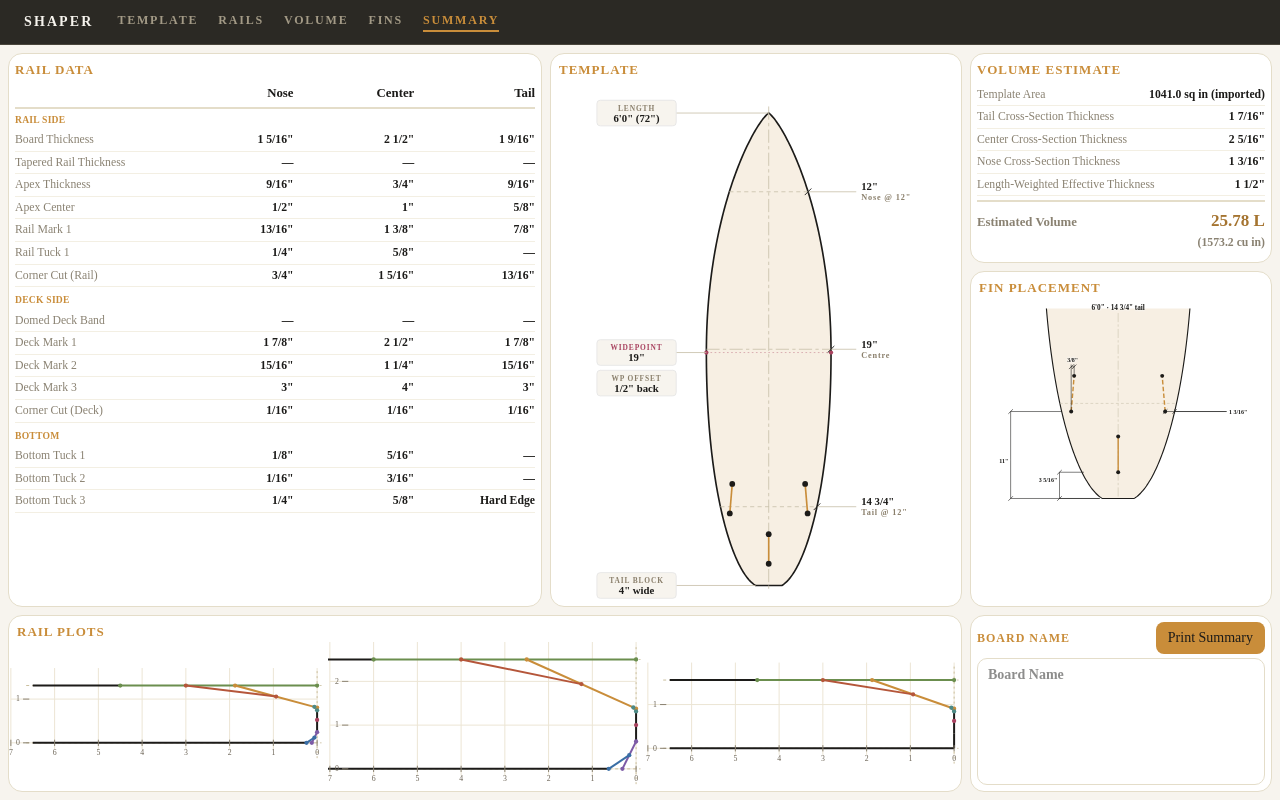
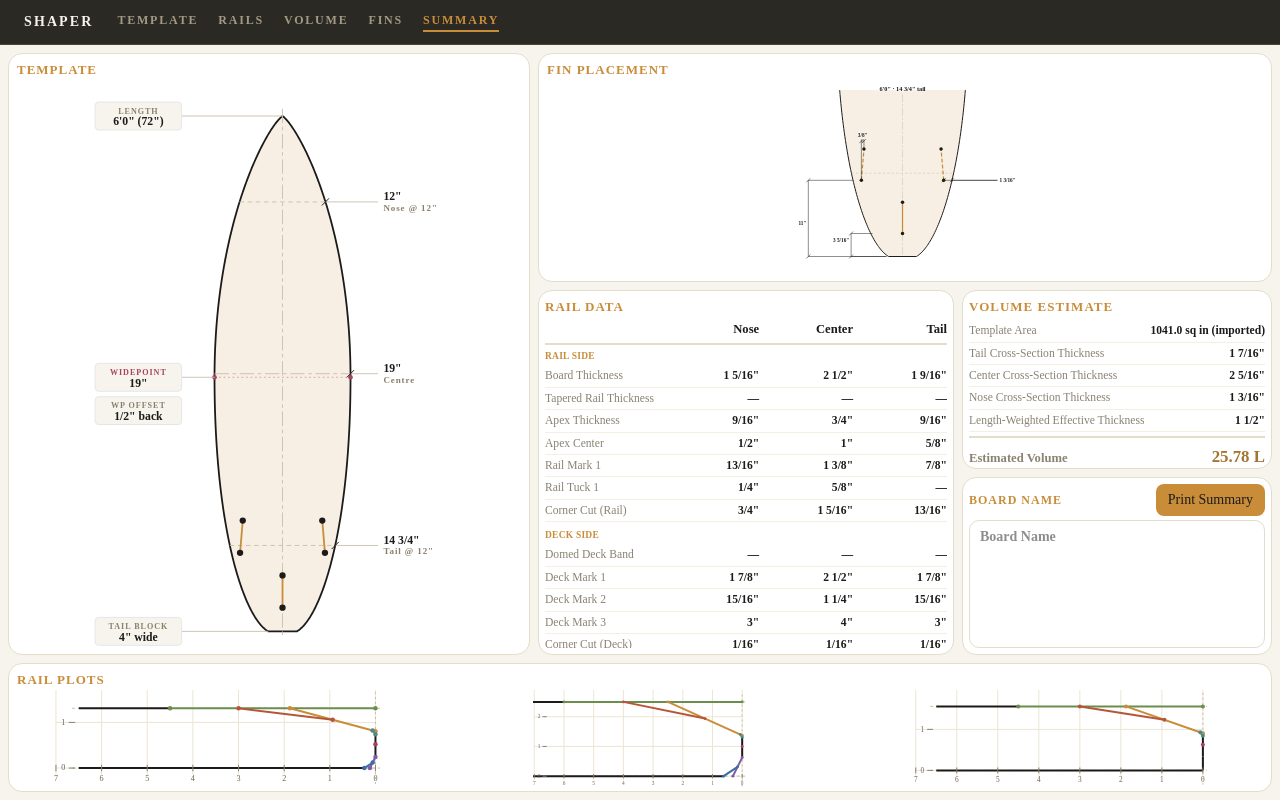
Before and after one commit to cpktoes/shaper, a Next.js app: page /design/summary in a window 1280 px wide. Built offline with nearby package versions, Linux system fonts and the light colour scheme.

Commit message:
feat(summary): re-lay the dashboard by card priority and keep it on one landscape page (260822-nbz)

```diff
--- a/app/design/summary/summary.css
+++ b/app/design/summary/summary.css
@@ -10,16 +10,53 @@
  */
 
 /* The CSS form of the prototype's `fontScale` (Summary.dc.html line 161:
-   `clamp(0.85, ((rootAvailW || 1200) / 3) / 400, 1.6)`, i.e. `clamp(0.85, viewportWidth / 1200,
-   1.6)`). Expressed per font size as `clamp(base*0.85, base/12 vw, base*1.6)` — worked example:
-   the 10px compact callout becomes `clamp(8.5px, 0.8333vw, 16px)`, which is exactly 10px at a
-   1200px window — this is the identical curve with no ResizeObserver/poll measuring it. */
+   `clamp(0.85, ((rootAvailW || 1200) / 3) / 400, 1.6)`, i.e. `clamp(0.85, rootWidth / 1200, 1.6)`).
+   Expressed per font size as `clamp(base*0.85, base/12 cqw, base*1.6)` — worked example: the 10px
+   compact callout becomes `clamp(8.5px, 0.8333cqw, 16px)`, which is exactly 10px at a 1200px root —
+   the identical curve with no ResizeObserver/poll measuring it.
+
+   `cqw`, not `vw`, and that difference is load-bearing. These sizes decide how tall the sheet lays
+   out, and `useSummaryPrintFit` measures that height while the page is still in screen media. Tied
+   to the viewport, the fonts it measures are the SCREEN's, while the sheet prints against the page's
+   much narrower viewport — so the same design measured 14.7px rows from a 1600px window and printed
+   9.35px ones, and the scale was computed for a layout that never existed. Tied to the container,
+   they follow the width the hook pins the root to, and measurement and print agree.
+
+   The custom properties are declared on the container itself, but that is fine: `cqw` resolves where
+   the property is USED, and every user is a descendant. */
 [data-summary-root] {
-  --summary-font-callout: clamp(8.5px, 0.8333vw, 16px); /* 10px base */
-  --summary-font-group: clamp(7.65px, 0.75vw, 14.4px); /* 9px base  */
-  --summary-font-row: clamp(9.35px, 0.9167vw, 17.6px); /* 11px base */
-  --summary-font-label: clamp(10.2px, 1vw, 19.2px); /* 12px base */
-  --summary-font-volume: clamp(13.6px, 1.3333vw, 25.6px); /* 16px base */
+  --summary-font-callout: clamp(8.5px, 0.8333cqw, 16px); /* 10px base */
+  --summary-font-group: clamp(7.65px, 0.75cqw, 14.4px); /* 9px base  */
+  --summary-font-row: clamp(9.35px, 0.9167cqw, 17.6px); /* 11px base */
+  --summary-font-label: clamp(10.2px, 1cqw, 19.2px); /* 12px base */
+  --summary-font-volume: clamp(13.6px, 1.3333cqw, 25.6px); /* 16px base */
+}
+
+/*
+ * The dashboard grid's tracks.
+ *
+ * Twelve columns and four rows, laid out by how much each card matters and what shape its content
+ * is. Template is the sheet's subject, so it takes a full-height column on the left where the eye
+ * lands first, wide enough that the tall board drawing is not stranded with dead space above and
+ * below it. Fin Placement is second and its drawing is wide, so it banners across the top of
+ * everything to the right rather than sitting in a tall cell it could never fill. Rail Data and the
+ * Rail Plots sit beneath it, and Volume — five rows of text, and the least of the five — takes the
+ * short strip at the bottom.
+ *
+ * A container query, not a media query: printing has a different viewport than the screen, so a
+ * viewport breakpoint would mean the layout measured by `useSummaryPrintFit` is not the one that
+ * prints. See that hook's head comment. The query is written against `[data-summary-grid]`, the
+ * child of the `@container` element — a container query never matches the container itself.
+ *
+ * The doubled attribute selector beats the `grid-cols-1` utility on the same element without
+ * needing `!important`, whatever order the two stylesheets land in.
+ */
+@container (min-width: 900px) {
+  [data-summary-grid][data-summary-grid] {
+    grid-template-columns: repeat(12, minmax(0, 1fr));
+    grid-template-rows: 32fr 25fr 25fr 18fr;
+    overflow: hidden;
+  }
 }
 
 /* Print path, ported from Summary.dc.html's own <style> helmet (lines 12-28). `@page` is the one
@@ -75,10 +112,12 @@
     display: flex !important;
   }
 
-  /* Set by useSummaryPrintFit's beforeprint handler: release the fixed on-screen height so the
-     grid can grow to its natural size before the print-fit `zoom` scale is measured and applied. */
+  /* Set by useSummaryPrintFit's beforeprint handler, which also gives this element an inline width
+     and height equal to the printable page box. The height is deliberately NOT forced to `auto`
+     here: that was what let the `fr` rows go content-proportional and inflate the sheet past the
+     page. `overflow: hidden` is the backstop — with the box the exact size of the page, anything
+     that still spills cannot start a second one. */
   [data-summary-root][data-printing] {
-    height: auto !important;
-    overflow: visible !important;
+    overflow: hidden !important;
   }
 }
--- a/components/fins/fin-viewer.tsx
+++ b/components/fins/fin-viewer.tsx
@@ -427,17 +427,24 @@ export function FinViewer({
   const valueFontSize = compact ? "var(--summary-font-callout, 10px)" : 14;
 
   return (
-    <div className="flex min-h-0 w-full flex-1 flex-col items-center gap-4">
-      {/* The SVG fills the whole available box and `meet` scales the drawing up inside it. It used
-          to sit in an aspect-ratio wrapper, but the `width`/`height` attributes gave the svg an
-          intrinsic 530px that the wrapper could not override — so on the Fins screen the drawing
-          rendered at 1:1 in a 530px column while 654px of the card's width went unused. Sizing is
-          the container's job now; `preserveAspectRatio` keeps the proportion. */}
-      <div className="flex min-h-0 w-full flex-1 justify-center">
+    // `h-full` as well as `flex-1`: the Summary card's body is a block, not a flex container, so
+    // flex-1 alone resolves to zero height there. It went unnoticed while the svg carried an
+    // intrinsic size and propped the height up from below.
+    <div className="flex h-full min-h-0 w-full flex-1 flex-col items-center gap-4">
+      {/* The SVG is pinned to the whole available box and `meet` scales the drawing to fit inside
+          it. Sizing is the container's job; `preserveAspectRatio` keeps the proportion.
+
+          `absolute inset-0` rather than `h-full w-full`: with no width/height attributes the svg
+          carries its viewBox's intrinsic ratio, so a percentage width makes the height follow the
+          ratio instead of the box. In a tall cell that reads as "fills the box"; in a short wide
+          one — the Summary's fin banner — it computes a height far taller than the cell and the
+          drawing is clipped. Pinning to the edges removes the ratio from the box calculation
+          entirely, leaving it to do the one job it should: scaling the drawing inside. */}
+      <div className="relative flex min-h-0 w-full flex-1 justify-center">
         <svg
           viewBox={`0 ${VIEW_MIN_Y} ${VIEW_WIDTH} ${VIEW_HEIGHT}`}
           preserveAspectRatio="xMidYMid meet"
-          className="block h-full w-full"
+          className="absolute inset-0 block h-full w-full"
         >
             <path d={filled} fill="var(--outline-board-fill)" stroke="none" />
             <path d={open} fill="none" stroke="var(--outline-ink)" strokeWidth={2} />
--- a/components/outline/outline-editor.tsx
+++ b/components/outline/outline-editor.tsx
@@ -6,7 +6,7 @@ import { useDesign } from "@/components/design/design-store";
 import type { OutlineSpec } from "@/lib/geometry/board";
 import { mmToInches } from "@/lib/geometry/units";
 import { OutlineControls } from "./outline-controls";
-import { OutlineViewer, outlineViewMetrics } from "./outline-viewer";
+import { OutlineViewer } from "./outline-viewer";
 
 /**
  * Reads the design state from the shared `DesignProvider` (components/design/design-store.tsx)
@@ -58,7 +58,6 @@ function buildPresetSource(spec: OutlineSpec): string {
 
 export function OutlineEditor() {
   const { outline, updateOutline, outlineGeometry, finPlacement } = useDesign();
-  const { frame: outlineFrame } = outlineViewMetrics(outlineGeometry);
   const [showConstruction, setShowConstruction] = useState(false);
   const [justCopiedPreset, setJustCopiedPreset] = useState(false);
 
@@ -101,14 +100,11 @@ export function OutlineEditor() {
               Template Viewer
             </div>
             <div className="relative flex min-h-0 w-full flex-1 justify-center">
-              {/* Sized from OutlineViewer's own frame rather than a fixed ratio: the viewBox
-                  widens for boards too wide for the baseline gutter budget, so a hardcoded aspect
-                  would letterbox or squash them. `outlineViewMetrics` is the single definition
-                  the viewer itself uses. */}
-              <div
-                className="relative h-full min-h-0 min-w-0 max-w-full"
-                style={{ aspectRatio: `${outlineFrame.width} / ${outlineFrame.height}` }}
-              >
+              {/* A plain filled box — the drawing sizes itself inside it via preserveAspectRatio.
+                  No aspect-ratio wrapper: the viewBox widens for wide boards, so any ratio pinned
+                  here would fight it, and a card that demands a height from its own contents is
+                  what broke the print sheet (see OutlineViewer's svg). */}
+              <div className="relative h-full min-h-0 w-full min-w-0">
                 <OutlineViewer
                   geometry={outlineGeometry}
                   outline={outline}
--- a/components/outline/outline-viewer.tsx
+++ b/components/outline/outline-viewer.tsx
@@ -273,10 +273,16 @@ export function OutlineViewer({
   return (
     <svg
       ref={svgRef}
-      width={hideCallouts ? VIEW_W : frame.width}
-      height={hideCallouts ? VIEW_H : frame.height}
       viewBox={viewBox}
-      className="block h-full w-full"
+      preserveAspectRatio="xMidYMid meet"
+      // No width/height attributes: they give the svg an intrinsic size, which makes a percentage
+      // width resolve the height from the viewBox ratio instead of from the box it is in. On the
+      // Summary that turned the Template card into the tallest thing on the sheet — it demanded
+      // 809px inside a 585px cell, and since the grid's `fr` rows go content-proportional when the
+      // grid sizes itself, that one card inflated every other row and forced the printed sheet down
+      // to 70% of the page width. Filling the box and letting `meet` scale the drawing inside it
+      // keeps the card honest about how much height it needs, which is none in particular.
+      className="absolute inset-0 block h-full w-full"
       onPointerMove={onOutlineDrag ? handleDragMove : undefined}
       onPointerUp={onOutlineDrag ? handleDragEnd : undefined}
       onPointerCancel={onOutlineDrag ? handleDragEnd : undefined}
--- a/components/summary/board-summary.tsx
+++ b/components/summary/board-summary.tsx
@@ -23,7 +23,7 @@
 
 import type { ReactNode } from "react";
 import { useDesign } from "@/components/design/design-store";
-import { OutlineViewer, outlineViewMetrics } from "@/components/outline/outline-viewer";
+import { OutlineViewer } from "@/components/outline/outline-viewer";
 import { FinViewer } from "@/components/fins/fin-viewer";
 import { RailDataTable } from "@/components/rails/rail-data-table";
 import { RailSectionPlot } from "@/components/rails/rail-section-plot";
@@ -38,7 +38,7 @@ import { cn } from "@/lib/utils";
  * its print-only twin occupy the exact same slot — only one is ever visible: the textarea card
  * on screen, the centred name block in print (Summary.dc.html lines 68-78). */
 const BOARD_NAME_GRID_PLACEMENT =
-  "order-5 @min-[900px]:order-none @min-[900px]:col-start-3 @min-[900px]:row-start-2 @min-[900px]:min-h-0";
+  "order-6 @min-[900px]:order-none @min-[900px]:col-start-10 @min-[900px]:col-span-3 @min-[900px]:row-start-3 @min-[900px]:min-h-0";
 
 const SECTION_KEYS: RailSectionKey[] = ["nose", "center", "tail"];
 const SECTION_TITLE: Record<RailSectionKey, string> = { nose: "Nose", center: "Center", tail: "Tail" };
@@ -95,7 +95,6 @@ export function BoardSummary() {
     setBoardName,
   } = useDesign();
   const { rootRef, printSummary } = useSummaryPrintFit();
-  const { frame: outlineFrame } = outlineViewMetrics(outlineGeometry);
 
   // Always all three sections, in Nose/Center/Tail order — unlike the rails screen's own DATA/
   // VIEWER pages, the summary has no collapse state to filter by.
@@ -116,17 +115,27 @@ export function BoardSummary() {
   const croppedSharedXAxisMin = mm(Math.max(rawSharedXAxisMinMm, inchesToMm(-6.5)));
 
   return (
+    // Two elements, not one: the outer div is the *container* the card layout queries, and a
+    // container query never matches the container itself — only its descendants. With the grid on
+    // this same element every `@min-[900px]:` track rule was silently inert and the columns fell
+    // back to auto-sized implicit tracks (one 960px column, four at zero width, the Template card
+    // swallowing 61% of the sheet). The per-item placements below always worked, because the cards
+    // ARE descendants. The outer div is also what `useSummaryPrintFit` sizes, so pinning it to the
+    // printable width re-evaluates the query and the measured layout is the printed one.
     <div
       ref={rootRef}
       data-summary-root
       className={cn(
-        "@container grid min-h-0 flex-1 grid-cols-1 auto-rows-auto gap-2 overflow-y-auto bg-outline-page-bg p-2",
-        "@min-[900px]:grid-cols-[minmax(0,1fr)_minmax(0,1fr)_minmax(0,1fr)] @min-[900px]:grid-rows-[85fr_15fr] @min-[900px]:overflow-hidden",
+        "@container flex min-h-0 flex-1 flex-col overflow-y-auto bg-outline-page-bg p-2",
       )}
+    >
+      <div
+        data-summary-grid
+        className="grid min-h-0 flex-1 grid-cols-1 auto-rows-auto gap-2"
       >
       <SummaryCard
         title="Rail Data"
-        className="order-3 min-h-[360px] @min-[900px]:order-none @min-[900px]:col-start-1 @min-[900px]:row-start-1 @min-[900px]:min-h-0"
+        className="order-3 min-h-[360px] @min-[900px]:order-none @min-[900px]:col-start-6 @min-[900px]:col-span-4 @min-[900px]:row-start-2 @min-[900px]:row-span-2 @min-[900px]:min-h-0"
       >
         <RailDataTable sections={sections} compact />
       </SummaryCard>
@@ -135,16 +144,14 @@ export function BoardSummary() {
       <SummaryCard
         title="Template"
         variant="flush"
-        className="order-1 min-h-[360px] @min-[900px]:order-none @min-[900px]:col-start-2 @min-[900px]:row-start-1 @min-[900px]:min-h-0"
+        className="order-1 min-h-[360px] @min-[900px]:order-none @min-[900px]:col-start-1 @min-[900px]:col-span-5 @min-[900px]:row-start-1 @min-[900px]:row-span-3 @min-[900px]:min-h-0"
       >
         <div className="relative flex h-full w-full justify-center">
-          {/* Sized from OutlineViewer's own frame, not a fixed ratio: the viewBox widens for boards
-              too wide for the baseline gutter budget, and the gutters are part of the SVG's aspect,
-              so any hardcoded ratio would letterbox or squash the drawing. */}
-          <div
-            className="relative h-full max-w-full"
-            style={{ aspectRatio: `${outlineFrame.width} / ${outlineFrame.height}` }}
-          >
+          {/* A plain filled box — the drawing sizes itself inside it via preserveAspectRatio. This
+              card must not demand a height of its own: the grid's `fr` rows go content-proportional
+              when the grid sizes itself, so a Template card asking for more height than its cell
+              inflates every other row and shrinks the whole printed sheet. */}
+          <div className="relative h-full min-h-0 w-full min-w-0">
             <OutlineViewer
               geometry={outlineGeometry}
               outline={outline}
@@ -158,20 +165,13 @@ export function BoardSummary() {
         </div>
       </SummaryCard>
 
-      <div className="order-4 flex min-h-[360px] flex-col gap-2 @min-[900px]:order-none @min-[900px]:col-start-3 @min-[900px]:row-start-1 @min-[900px]:min-h-0">
-        {/* Content-height, not an equal share: Volume is four rows of text, and splitting the
-            column 50/50 left it with dead space while the fin diagram scaled down to fit what was
-            left. Fin Placement takes everything Volume does not need. */}
-        <SummaryCard title="Volume Estimate" className="flex-none">
-          <VolumeCalculationCard
-            result={volumeResult}
-            lengthDisplay={formatFeetInches(effectiveVolume.length)}
-            widthDisplayLabel={formatInchesFraction(effectiveVolume.width)}
-            centerThicknessDisplayLabel={formatInchesFraction(effectiveVolume.centerThickness)}
-            compact
-          />
-        </SummaryCard>
-        <SummaryCard title="Fin Placement" variant="flush" className="flex-1 min-h-0">
+      {/* Fin Placement — second in importance, and a wide drawing, so it banners across the top of
+          everything right of the Template rather than sitting in a tall cell it cannot fill. */}
+      <SummaryCard
+        title="Fin Placement"
+        variant="flush"
+        className="order-2 min-h-[300px] @min-[900px]:order-none @min-[900px]:col-start-6 @min-[900px]:col-span-7 @min-[900px]:row-start-1 @min-[900px]:min-h-0"
+      >
         {/* finTailOutline matters here: it draws the *designed* tail outline, the same one the
             fins screen draws when it's importing template values. */}
         <FinViewer
@@ -184,15 +184,33 @@ export function BoardSummary() {
           outlineOverride={finTailOutline}
         />
       </SummaryCard>
-      </div>
+
+      {/* Volume — the least of the five, so it takes the short bottom strip. */}
+      <SummaryCard
+        title="Volume Estimate"
+        className="order-5 min-h-[200px] @min-[900px]:order-none @min-[900px]:col-start-10 @min-[900px]:col-span-3 @min-[900px]:row-start-2 @min-[900px]:min-h-0"
+      >
+        <VolumeCalculationCard
+          result={volumeResult}
+          lengthDisplay={formatFeetInches(effectiveVolume.length)}
+          widthDisplayLabel={formatInchesFraction(effectiveVolume.width)}
+          centerThicknessDisplayLabel={formatInchesFraction(effectiveVolume.centerThickness)}
+          compact
+        />
+      </SummaryCard>
 
       <SummaryCard
         title="Rail Plots"
         variant="flush"
-        className="order-2 min-h-[220px] @min-[900px]:order-none @min-[900px]:col-start-1 @min-[900px]:col-span-2 @min-[900px]:row-start-2 @min-[900px]:min-h-0"
+        className="order-4 min-h-[220px] @min-[900px]:order-none @min-[900px]:col-start-1 @min-[900px]:col-span-12 @min-[900px]:row-start-4 @min-[900px]:min-h-0"
       >
         {/* No per-section titles, no legend — matches the prototype's compact row
-            (RAIL_TITLE_ROW_H 0, Rails.dc.html line 1241). */}
+            (RAIL_TITLE_ROW_H 0, Rails.dc.html line 1241).
+
+            Side by side across the full width, which is also what keeps the sheet on one page.
+            Stacked in a narrow column these three wide, short curves needed 448px of height — over
+            half of what a landscape page has — and the whole sheet had to shrink to swallow it.
+            Laid out in a row they are the shortest thing on the page. */}
         <div className="flex h-full items-center justify-center gap-1">
           {SECTION_KEYS.map((key) => (
             <div key={key} className="flex h-full min-w-0 flex-1 items-center justify-center">
@@ -255,5 +273,6 @@ export function BoardSummary() {
         </div>
       </div>
       </div>
+    </div>
   );
 }
```
Also changed, not shown: components/summary/use-print-fit.ts (+16 -20 lines). Lines whose indentation alone changed are shown as unchanged.
